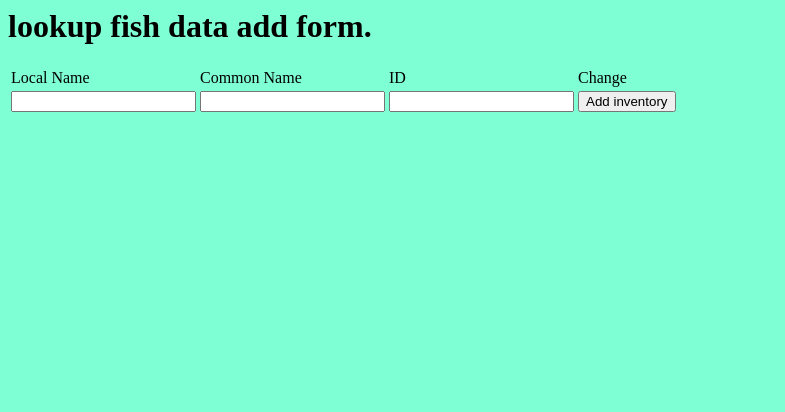
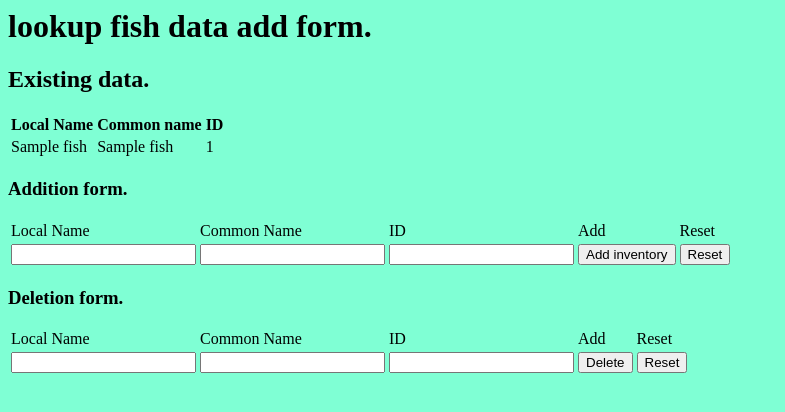
Before and after one commit to lukoritob/Marine, a Django app: page /sea/input in a window 1280 px wide. Shown: the top 412 px of the page, without its empty margins (0-785 px from the left). Run offline with Django 3.2, Linux system fonts and the light colour scheme; tables that the repository leaves empty hold one stand-in row (values such as "Sample post").

Commit message:
Update input.html

```diff
--- a/templates/sea/input.html
+++ b/templates/sea/input.html
@@ -1,11 +1,32 @@
-<!-- {{ trial }} -->
+<table>
+    <h1>lookup fish data add form.</h1>
+    <h2>Existing data.</h2>
+    <thead>
+        <tr>
+            <th>Local Name</th>
+            <th>Common name</th>
+            <th>ID</th>
+        </tr>
+    </thead>
+    <tbody>
+        {% csrf_token %} {% for item in trial %}
+        <tr class="datarow">
+            <td>{{item.Name_Local}}</td>
+            <td>{{item.Name_Common}}</td>
+            <td>{{item.ID}}</td>
 
-<!-- {{ form }} -->
+        </tr>
+        {% endfor %}
+    </tbody>
+</table>
+
+
+
 
 <body style="background-color: aquamarine">
 
     <table>
-        <h1>lookup fish data add form.</h1>
+        <h3>Addition form.</h3>
         {% csrf_token %}
         <tr>
             <form action="" method="post">
@@ -14,6 +35,7 @@
                 <td>{{form.Name_Common}}</td>
                 <td>{{form.ID}}</td>
                 <td> <input class="table_button" type="submit" value="Add inventory" /></td>
+                <td> <input class="table_button" type="reset" value="Reset" /></td>
             </form>
             </td>
         </tr>
@@ -29,24 +51,52 @@
                     <p>ID</p>
                 </td>
                 <td>
-                    <p>Change</p>
+                    <p>Add</p>
+                </td>
+                <td>
+                    <p>Reset</p>
                 </td>
             </tr>
         </thead>
-        {% for item in inventory %}
-        <tr class="datarow">
-            <td>{{item.quantity}}</td>
-            <td>{{item.needs_repairs}}</td>
-            <td>
-                <td>
-                    <form action="/remove_items/" method="post">
-                        {% csrf_token %}
-                        <input type="hidden" name="item_id" value="{{item.id}}" />
-                        <input type="submit" value="delete item">
-                    </form>
-                </td>
+
+    </table>
+</body>
+
+
+<body style="background-color: aquamarine">
+
+    <table>
+        <h3>Deletion form.</h3>
+        {% csrf_token %}
+        <tr>
+            <form action="delete" method="post">
+                {% csrf_token %}
+                <td>{{form.Name_Local}}</td>
+                <td>{{form.Name_Common}}</td>
+                <td>{{form.ID}}</td>
+                <td> <input class="table_button" type="submit" value="Delete" /></td>
+                <td> <input class="table_button" type="reset" value="Reset" /></td>
+            </form>
             </td>
         </tr>
-        {% endfor %}
+        <thead>
+            <tr>
+                <td>
+                    <p>Local Name</p>
+                </td>
+                <td>
+                    <p>Common Name </p>
+                </td>
+                <td>
+                    <p>ID</p>
+                </td>
+                <td>
+                    <p>Add</p>
+                </td>
+                <td>
+                    <p>Reset</p>
+                </td>
+            </tr>
+        </thead>
+
     </table>
-</body>
```
